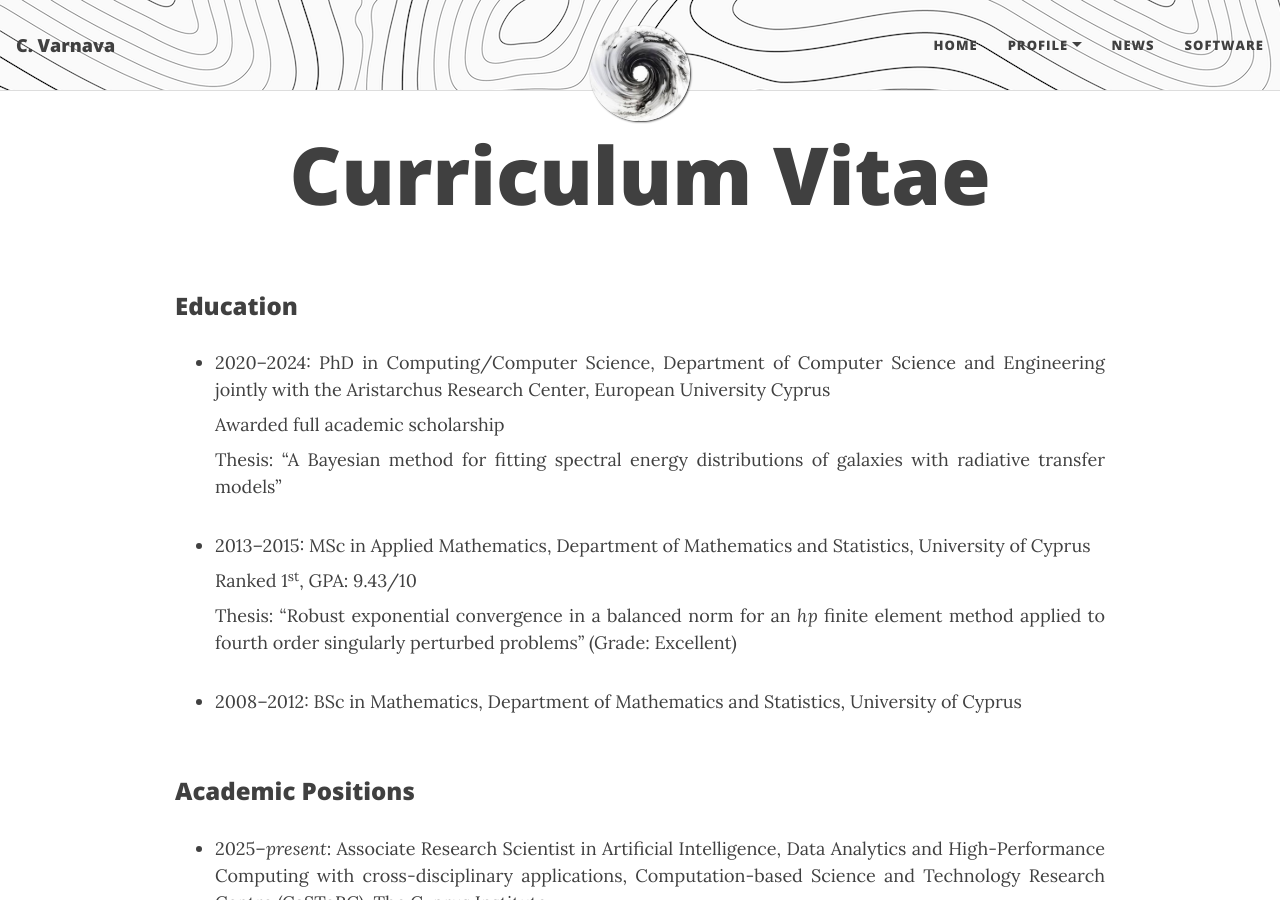
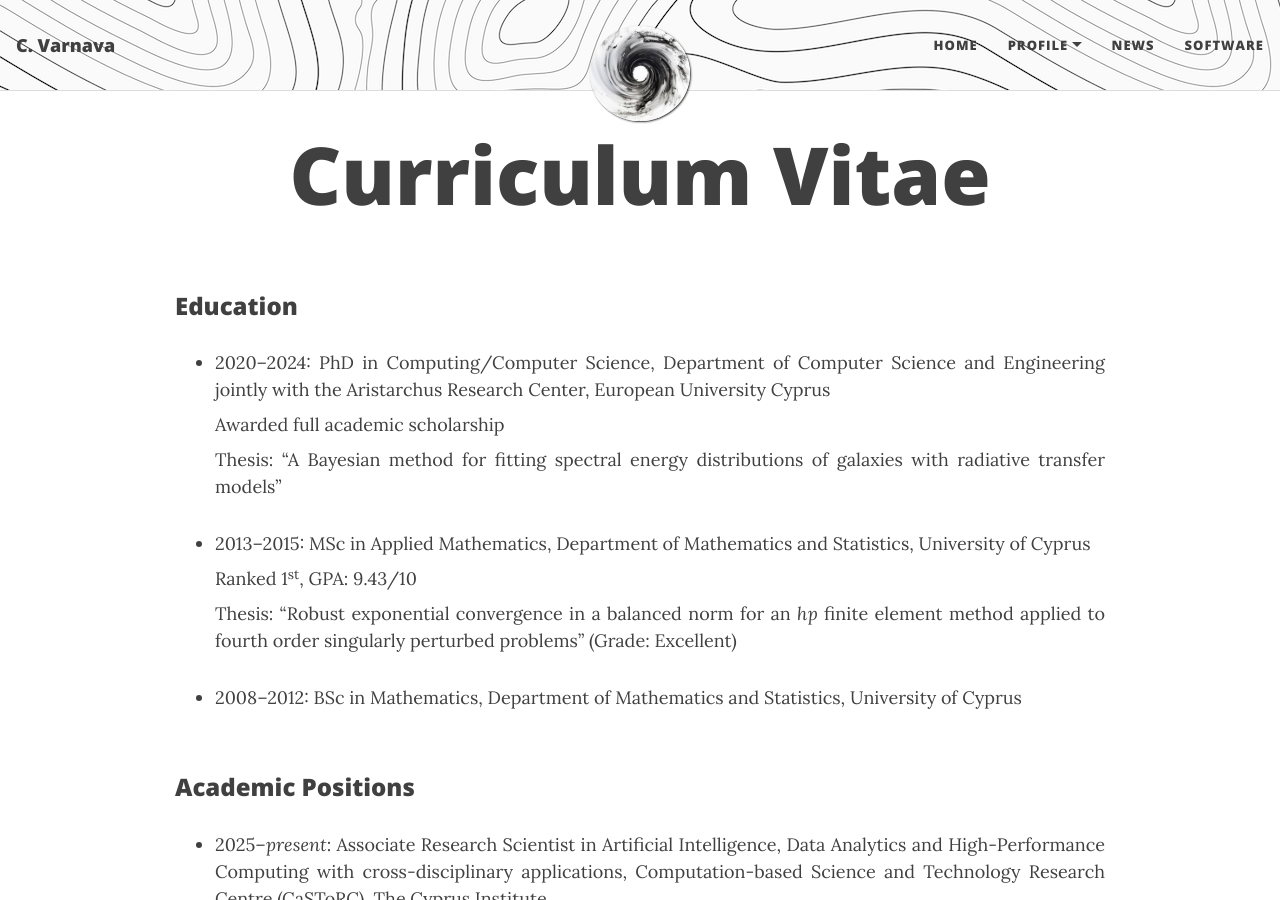
Before and after one commit to ch-var/ch-var.github.io, a Jekyll site: the page built from CV.html, in a window 1280 px wide and 900 px high. Built offline with Jekyll 4.4.1, drawn with Linux system fonts in a browser that asks for light colours; formulas are drawn with MathJax 3.

Commit message:
Update CV.html

```diff
--- a/CV.html
+++ b/CV.html
@@ -27,10 +27,12 @@
 <li class="responsive-margin" style="margin-bottom: 8px;">2020–2024: PhD in Computing/Computer Science, Department of Computer Science and Engineering jointly with the Aristarchus Research Center, European University Cyprus</li>
 <p align='justify' class="responsive-margin" style="margin-top: 8px; margin-bottom: 8px;">Awarded full academic scholarship</p>
 <p align='justify' class="responsive-margin" style="margin-top: 8px; margin-bottom: 8px;">Thesis: “A Bayesian method for fitting spectral energy distributions of galaxies with radiative transfer models”</p>
-<li class="responsive-margin" style="margin-top: 32px; margin-bottom: 8px;">2013–2015: MSc in Applied Mathematics, Department of Mathematics and Statistics, University of Cyprus</li>
+<p></p>
+<li class="responsive-margin" style="margin-top: 8px; margin-bottom: 8px;">2013–2015: MSc in Applied Mathematics, Department of Mathematics and Statistics, University of Cyprus</li>
 <p align='justify' class="responsive-margin" style="margin-top: 8px; margin-bottom: 8px;">Ranked 1<sup>st</sup>, GPA: 9.43/10</p>
 <p align='justify' class="responsive-margin" style="margin-top: 8px; margin-bottom: 8px;">Thesis: “Robust exponential convergence in a balanced norm for an <i>hp</i> finite element method applied to fourth order singularly perturbed problems” (Grade: Excellent)</p>
-<li class="responsive-margin" style="margin-top: 32px;">2008–2012: BSc in Mathematics, Department of Mathematics and Statistics, University of Cyprus</li>
+<p></p>
+<li class="responsive-margin" style="margin-top: 8px;">2008–2012: BSc in Mathematics, Department of Mathematics and Statistics, University of Cyprus</li>
 </ul>
 <br>
 <p style="font-family: var(--header-font); font-weight: 800; line-height: 1.1; font-size: 1.5rem; margin-top: 1.25rem;">Academic Positions</p>
```
